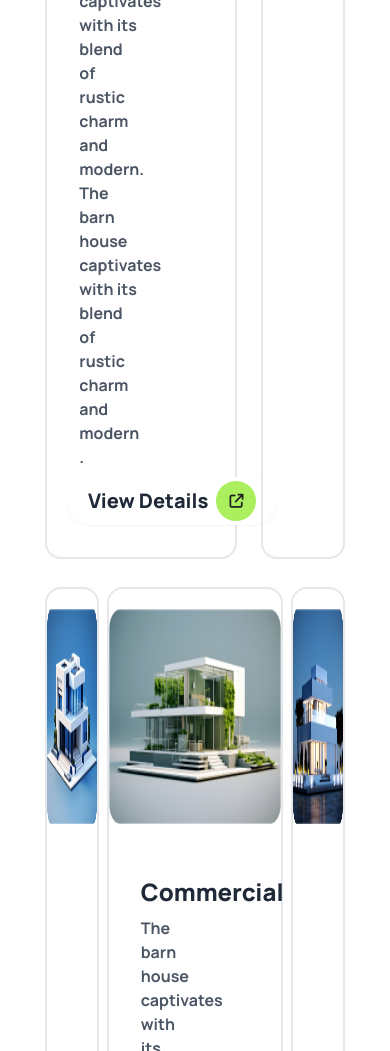
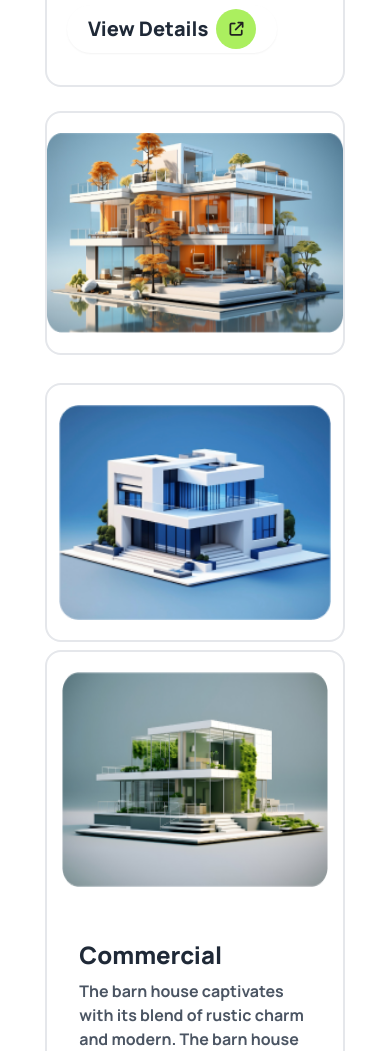
Before and after one commit to Developer-Jaber/Renterio-Arcitect, a plain HTML site: page index.html in a window 390 px wide. Shown: the part 4596-5647 px from the top of the page. Drawn offline with nearby package versions, Linux system fonts and the light colour scheme.

Commit message:
added mobile screen breckpoint of letest portfolio

```diff
--- a/index.html
+++ b/index.html
@@ -277,27 +277,27 @@
 
           <div class="hero  pt-20">
               <div class="hero-content block text-center">
-                <div class="max-w-2xl mx-auto">
+                <div class="max-w-5xl mx-auto">
                   <a class="btn bg-green-100 text-gray-600 rounded-full  justify-center">
                     <i class="fa-solid fa-arrow-right"></i>
                     <span class="text-lg font-extrabold">Explore our Latest works</span>
                   </a>
-                  <h1 class="text-5xl mt-6 font-extrabold">Our Latest Portfolio</h1>
+                  <h1 class="text-3xl md:text-5xl mt-6 font-extrabold">Our Latest Portfolio</h1>
                   <p class="py-6 font-bold text-gray-600">
                     The barn house captivates with its blend of rustic charm and modern sophistication, featuring weathered wood, sleek metal accents.
                   </p>
                 </div>
                 <!-- card line 111 -->
-                <div class="text-start grid grid-cols-3 gap-6">
+                <div class="text-start grid grid-cols-1 md:grid-cols-3 gap-6">
                   <!-- card ---1 -->
-                  <div class="card col-span-2 lg:card-side border-2 border-gray-200">
+                  <div class="card col-span-1 md:col-span-2 lg:card-side border-2 border-gray-200">
                     <figure>
                       <img
-                        class="ml-5 h-[180px]"
+                        class="mt-5 ml-0 md:ml-5 md:mt-0 w-[85%] md:w-[100%] h-[180px]"
                         src="./assets/img1.png"
                         alt="Shoes" />
                     </figure>
-                    <div class="card-body w-[65%]">
+                    <div class="card-body w-[100%] md:w-[65%]">
                       <h2 class="card-title text-2xl font-extrabold">Commercial</h2>
                       <p class="mr-0 font-bold text-gray-600">
                         The barn house captivates with its blend of rustic charm and modern. The barn house captivates with its blend of rustic charm and modern .
@@ -325,12 +325,12 @@
                 </div>
 
                 <!-- card line 222 -->
-                <div class="text-start grid grid-cols-5 gap-2 my-7">
+                <div class="text-start grid grid-cols-1 md:grid-cols-5 gap-2 my-7">
                   <!-- card ---1 -->
                   <div class="card col-span-1 border-2 border-gray-200">
                     <figure>
                       <img
-                        class="h-[215px] w-[215px] my-5"
+                        class="h-[215px] w-[92%] md:w-[215px] my-5"
                         src="./assets/img3.png"
                         alt="Shoes" />
                     </figure>
@@ -338,14 +338,14 @@
 
 
                   <!-- card ---2 -->
-                  <div class="card col-span-3 lg:card-side border-2 border-gray-200">
+                  <div class="card col-span-1 md:col-span-3 lg:card-side border-2 border-gray-200">
                     <figure>
                       <img
-                        class="m-5 h-[215px] "
+                        class="m-5 w-[90%] md:w-[100%] h-[215px] "
                         src="./assets/img4.png"
                         alt="Shoes" />
                     </figure>
-                    <div class="card-body w-[60%]">
+                    <div class="card-body w-[100%] md:w-[60%]">
                       <h2 class="card-title text-2xl font-extrabold">Commercial</h2>
                       <p class="mr-0 font-bold text-gray-600">
                         The barn house captivates with its blend of rustic charm and modern. The barn house captivates with its blend of rustic charm and modern .
@@ -364,7 +364,7 @@
                   <div class="card col-span-1 border-2 border-gray-200">
                     <figure>
                       <img
-                        class="h-[215px] w-[215px] my-5"
+                        class="h-[215px] w-[90%] md:w-[215px] my-5"
                         src="./assets/img5.png"
                         alt="Shoes" />
                     </figure>
```
